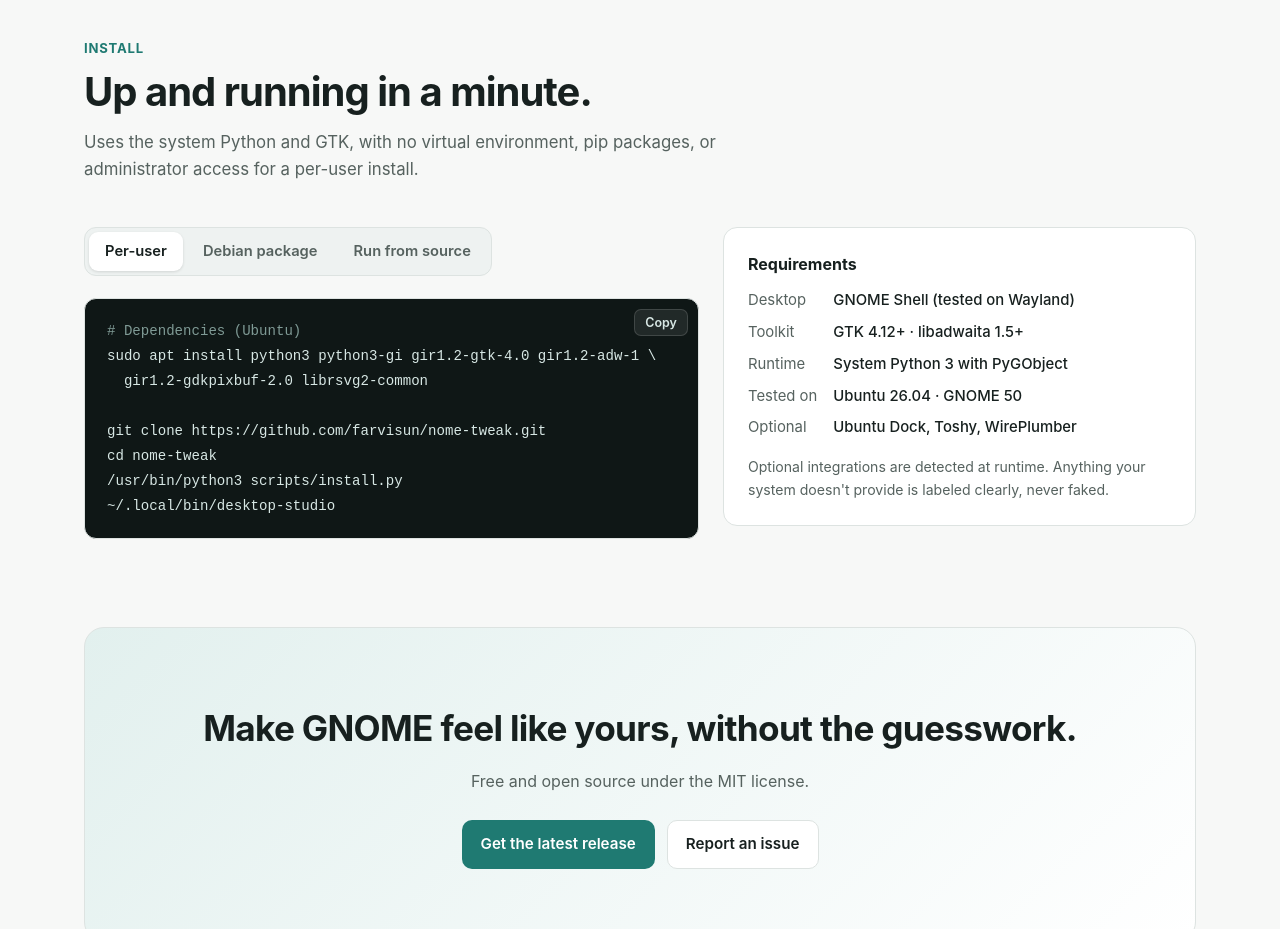
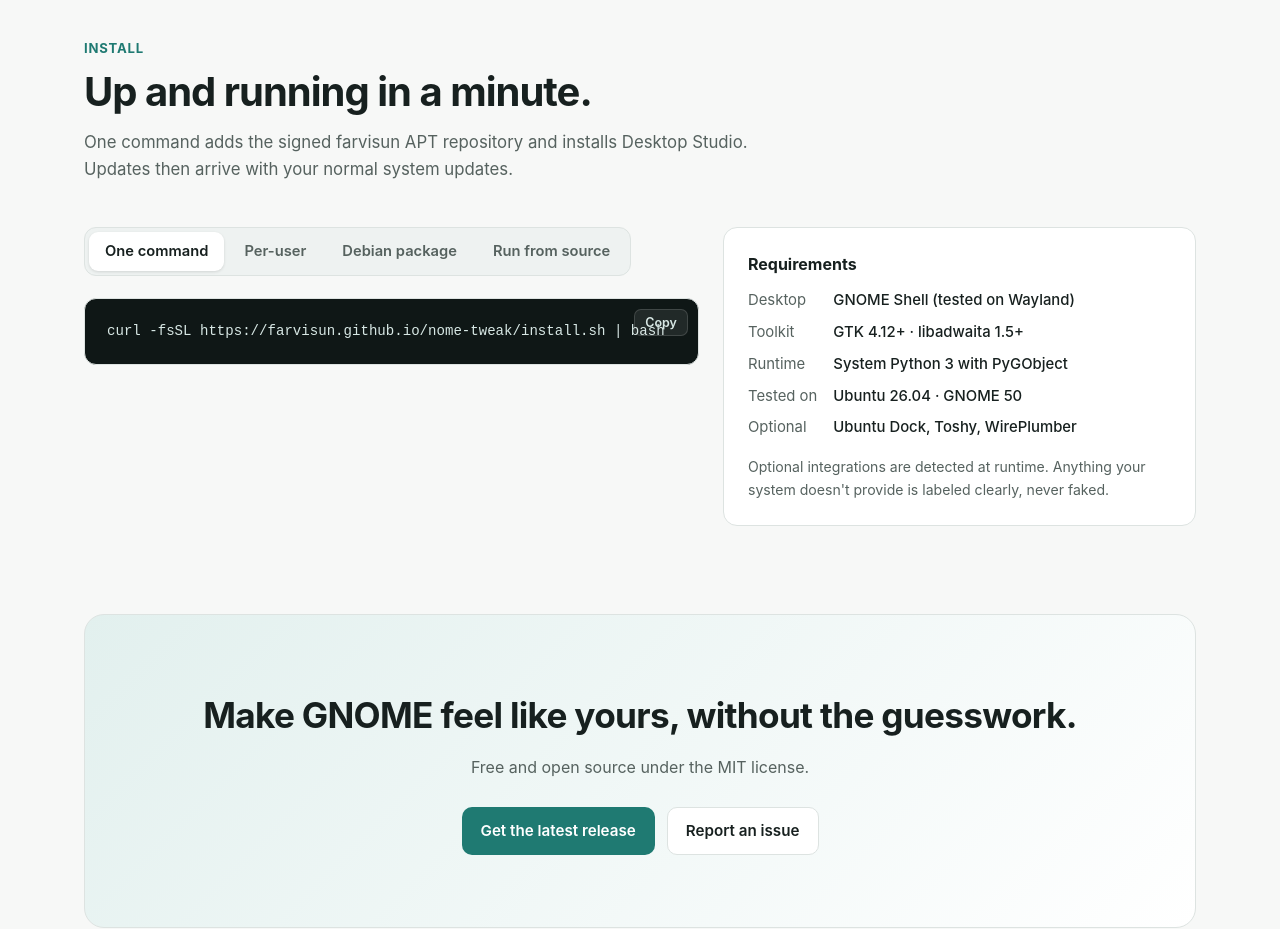
Before and after one commit to farvisun/nome-tweak, a plain HTML site: page docs/index.html in a window 1280 px wide. Shown: the part 4700-5629 px from the top of the page. Drawn offline with Linux system fonts and the light colour scheme.

Commit message:
docs: one-line installer through the farvisun APT repository
Co-Authored-By: Claude Opus 5.5 <noreply@anthropic.com>

```diff
--- a/docs/index.html
+++ b/docs/index.html
@@ -339,16 +339,20 @@ footer.site a { color: var(--muted); }
       <div class="section-head">
         <div class="kicker">Install</div>
         <h2>Up and running in a minute.</h2>
-        <p>Uses the system Python and GTK, with no virtual environment, pip packages, or administrator access for a per-user install.</p>
+        <p>One command adds the signed farvisun APT repository and installs Desktop Studio. Updates then arrive with your normal system updates.</p>
       </div>
       <div class="install">
         <div>
           <div class="tabs" role="tablist" aria-label="Installation method">
-            <button role="tab" id="t-user" aria-controls="p-user" aria-selected="true">Per-user</button>
+            <button role="tab" id="t-one" aria-controls="p-one" aria-selected="true">One command</button>
+            <button role="tab" id="t-user" aria-controls="p-user" aria-selected="false" tabindex="-1">Per-user</button>
             <button role="tab" id="t-deb" aria-controls="p-deb" aria-selected="false" tabindex="-1">Debian package</button>
             <button role="tab" id="t-run" aria-controls="p-run" aria-selected="false" tabindex="-1">Run from source</button>
           </div>
-          <div role="tabpanel" id="p-user" aria-labelledby="t-user">
+          <div role="tabpanel" id="p-one" aria-labelledby="t-one">
+            <div class="code"><button class="copy" type="button">Copy</button><pre><code>curl -fsSL https://farvisun.github.io/nome-tweak/install.sh | bash</code></pre></div>
+          </div>
+          <div role="tabpanel" id="p-user" aria-labelledby="t-user" hidden>
             <div class="code"><button class="copy" type="button">Copy</button><pre><code><span class="c"># Dependencies (Ubuntu)</span>
 sudo apt install python3 python3-gi gir1.2-gtk-4.0 gir1.2-adw-1 \
   gir1.2-gdkpixbuf-2.0 librsvg2-common
```
Also changed, not shown: 2 other files.
